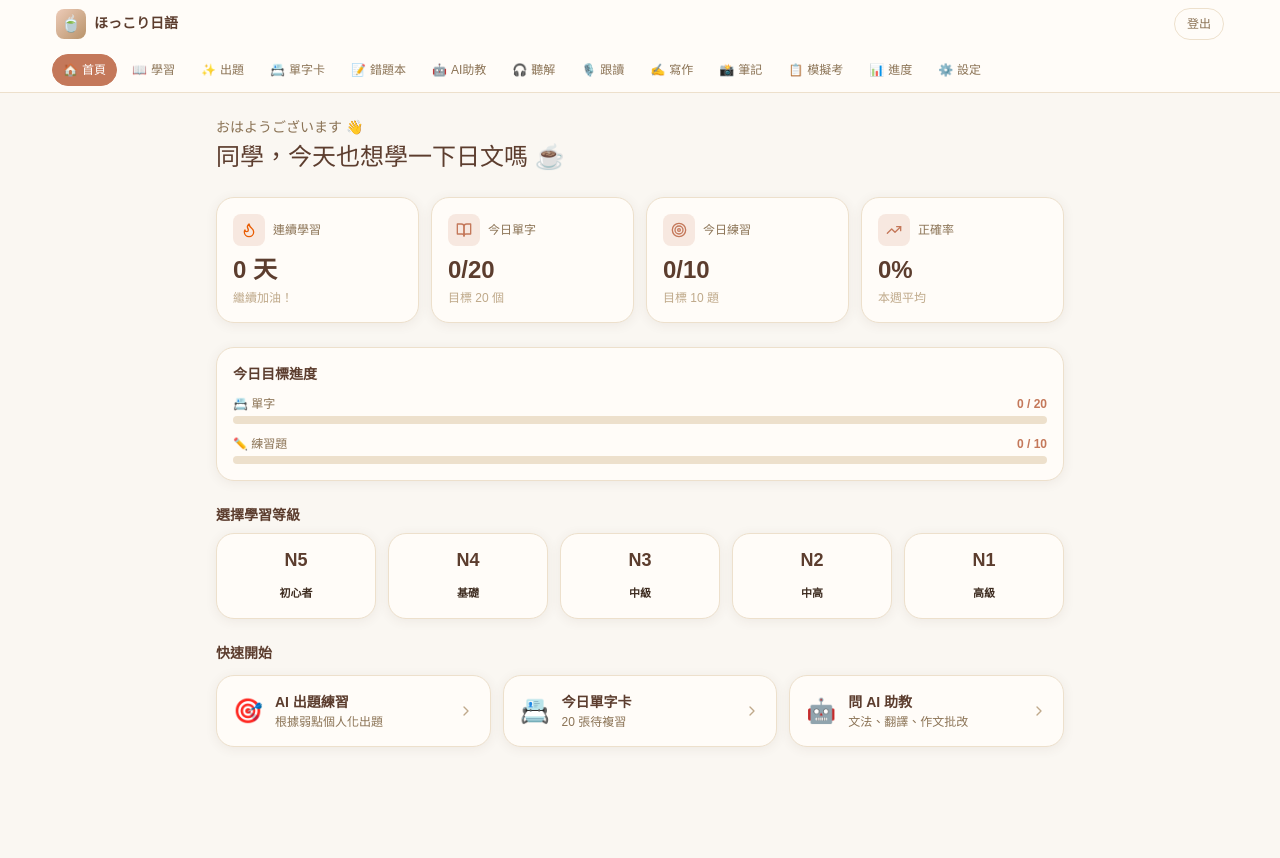
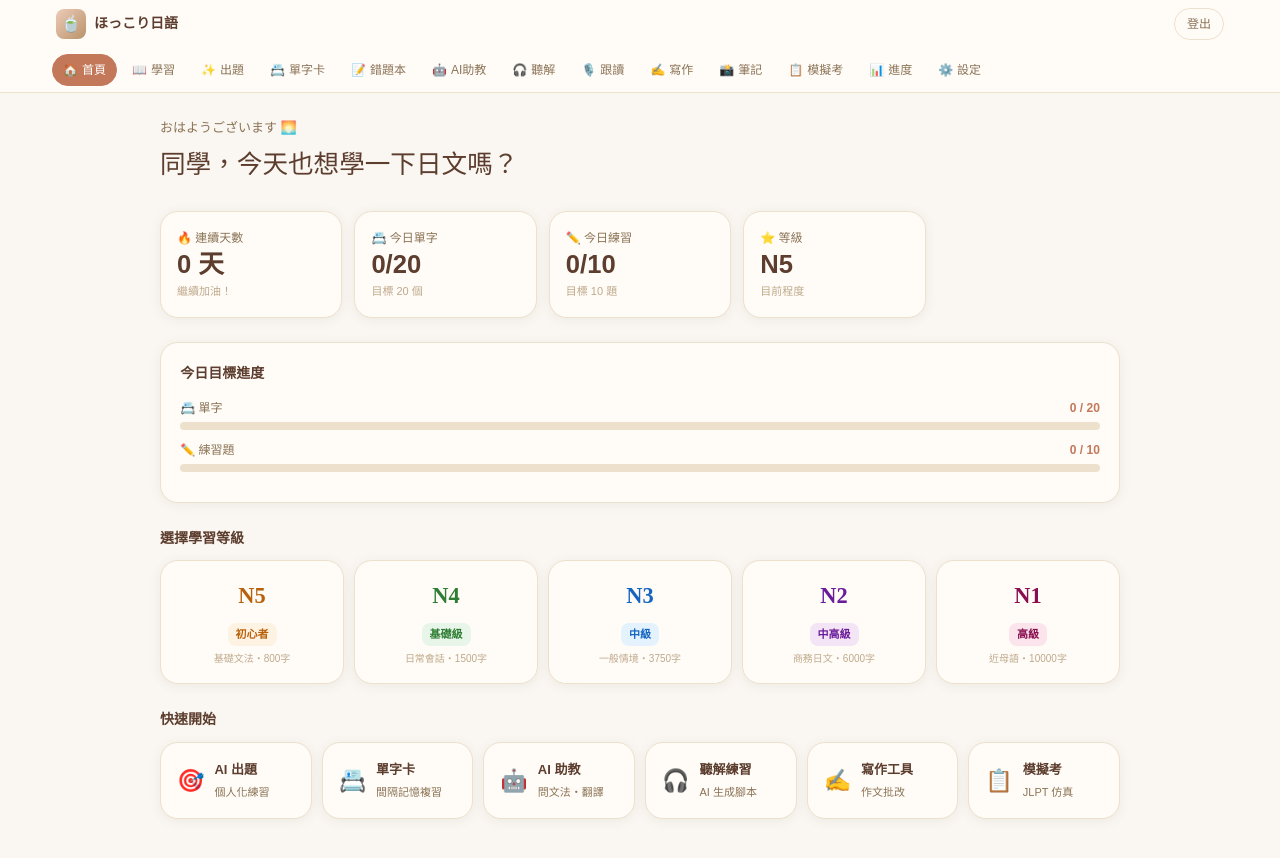
Before and after one commit to Bennyang0419/hokkori-japanese, a Next.js app: page /dashboard in a window 1280 px wide. Shown: the top 858 px of the page. Before the commit the page ends 800 px from the top, so only its background shows below. Built offline with nearby package versions, Linux system fonts and the light colour scheme; no server answers; a web font is replaced by a local one.

Commit message:
Update page.tsx

```diff
--- a/src/app/(main)/dashboard/page.tsx
+++ b/src/app/(main)/dashboard/page.tsx
@@ -1,141 +1,126 @@
 'use client'
 import { useEffect, useState } from 'react'
-import { motion } from 'framer-motion'
-import { Flame, BookOpen, Target, TrendingUp, ChevronRight, Star } from 'lucide-react'
 import Link from 'next/link'
 import { createClient } from '@/lib/supabase/client'
 import { useAuth } from '@/hooks/useAuth'
-import { cn, formatRate } from '@/lib/utils'
-import type { DailyProgress } from '@/types'
 
-const LEVELS = ['N5','N4','N3','N2','N1'] as const
+const LEVELS = [
+  { lv:'N5', zh:'初心者', color:'#B8610A', bg:'#FEF3E2', desc:'基礎文法・800字' },
+  { lv:'N4', zh:'基礎級', color:'#2E7D32', bg:'#E8F5E9', desc:'日常會話・1500字' },
+  { lv:'N3', zh:'中級',   color:'#1565C0', bg:'#E3F2FD', desc:'一般情境・3750字' },
+  { lv:'N2', zh:'中高級', color:'#6A1B9A', bg:'#F3E5F5', desc:'商務日文・6000字' },
+  { lv:'N1', zh:'高級',   color:'#880E4F', bg:'#FCE4EC', desc:'近母語・10000字' },
+]
 
-function StatCard({ icon: Icon, label, value, sub, color }: {
-  icon: React.ElementType; label: string; value: string | number
-  sub?: string; color?: string
-}) {
-  return (
-    <motion.div initial={{ opacity:0, y:12 }} animate={{ opacity:1, y:0 }}
-      className="card p-4">
-      <div className="flex items-center gap-2 mb-2">
-        <div className="w-8 h-8 rounded-lg flex items-center justify-center"
-          style={{ background: 'var(--blush)' }}>
-          <Icon size={16} style={{ color: color ?? 'var(--accent)' }} />
-        </div>
-        <span className="text-xs font-medium" style={{ color: 'var(--text-muted)' }}>{label}</span>
-      </div>
-      <div className="text-2xl font-bold" style={{ color: 'var(--espresso)' }}>{value}</div>
-      {sub && <div className="text-xs mt-1" style={{ color: 'var(--text-light)' }}>{sub}</div>}
-    </motion.div>
-  )
-}
+const QUICK = [
+  { href:'/quiz',       emoji:'🎯', title:'AI 出題',   desc:'個人化練習' },
+  { href:'/flashcards', emoji:'📇', title:'單字卡',    desc:'間隔記憶複習' },
+  { href:'/chat',       emoji:'🤖', title:'AI 助教',   desc:'問文法・翻譯' },
+  { href:'/listening',  emoji:'🎧', title:'聽解練習',  desc:'AI 生成腳本' },
+  { href:'/writing',    emoji:'✍️',  title:'寫作工具',  desc:'作文批改' },
+  { href:'/mock-exam',  emoji:'📋', title:'模擬考',    desc:'JLPT 仿真' },
+]
 
 export default function DashboardPage() {
   const { profile } = useAuth()
-  const [progress, setProgress] = useState<DailyProgress | null>(null)
   const supabase = createClient()
+  const [progress, setProgress] = useState<any>(null)
 
   useEffect(() => {
     if (!profile) return
-    supabase
-      .from('daily_progress')
-      .select('*')
-      .eq('user_id', profile.id)
-      .eq('date', new Date().toISOString().split('T')[0])
-      .single()
-      .then(({ data }) => setProgress(data as DailyProgress | null))
+    const today = new Date().toISOString().split('T')[0]
+    supabase.from('daily_progress').select('*')
+      .eq('user_id', profile.id).eq('date', today).single()
+      .then(({ data }) => setProgress(data))
   }, [profile])
 
   const hour = new Date().getHours()
-  const greeting = hour < 12 ? 'おはようございます' : hour < 18 ? 'こんにちは' : 'こんばんは'
-  const wordsGoal   = profile?.daily_goal_words   ?? 20
-  const quizzesGoal = profile?.daily_goal_quizzes ?? 10
+  const greeting = hour < 12 ? 'おはようございます 🌅' : hour < 18 ? 'こんにちは ☕' : 'こんばんは 🌙'
+  const wordsGoal = profile?.daily_goal_words ?? 20
+  const quizGoal = profile?.daily_goal_quizzes ?? 10
+  const wordsDone = progress?.words_studied ?? 0
+  const quizDone = progress?.quizzes_done ?? 0
+  const streak = progress?.streak_day ?? 0
 
   return (
-    <div className="p-6 max-w-4xl mx-auto">
+    <div style={{ minHeight:'100vh', background:'var(--cream)', padding:'1.5rem' }}>
+      <div style={{ maxWidth:960, margin:'0 auto' }}>
 
-      {/* Header */}
-      <motion.div initial={{ opacity:0, y:-8 }} animate={{ opacity:1, y:0 }}
-        className="mb-6">
-        <p className="text-sm mb-1" style={{ color: 'var(--text-muted)' }}>{greeting} 👋</p>
-        <h1 className="font-serif text-2xl font-medium" style={{ color: 'var(--espresso)' }}>
-          {profile?.display_name ?? '同學'}，今天也想學一下日文嗎 ☕
+        {/* Greeting */}
+        <div style={{ marginBottom:'1.5rem' }}>
+          <p style={{ fontSize:13, color:'var(--text-muted)', marginBottom:4 }}>{greeting}</p>
+          <h1 style={{ fontFamily:'serif', fontSize:'1.6rem', fontWeight:500, color:'var(--espresso)', margin:0 }}>
+            {profile?.display_name ?? '同學'}，今天也想學一下日文嗎？
           </h1>
-      </motion.div>
-
-      {/* Stats row */}
-      <div className="grid grid-cols-2 md:grid-cols-4 gap-3 mb-6">
-        <StatCard icon={Flame}    label="連續學習" value={`${progress?.streak_day ?? 0} 天`} sub="繼續加油！" color="#E85D04" />
-        <StatCard icon={BookOpen} label="今日單字" value={`${progress?.words_studied ?? 0}/${wordsGoal}`} sub={`目標 ${wordsGoal} 個`} />
-        <StatCard icon={Target}   label="今日練習" value={`${progress?.quizzes_done ?? 0}/${quizzesGoal}`} sub={`目標 ${quizzesGoal} 題`} />
-        <StatCard icon={TrendingUp} label="正確率" value={formatRate(progress?.quizzes_done ?? 0, progress?.quizzes_done ?? 0)} sub="本週平均" />
         </div>
 
-      {/* Today's goals progress */}
-      <motion.div initial={{ opacity:0 }} animate={{ opacity:1 }} transition={{ delay: 0.1 }}
-        className="card p-4 mb-6">
-        <h2 className="text-sm font-semibold mb-3" style={{ color: 'var(--espresso)' }}>今日目標進度</h2>
-        <div className="space-y-3">
+        {/* Stats */}
+        <div style={{ display:'grid', gridTemplateColumns:'repeat(auto-fill,minmax(160px,1fr))', gap:12, marginBottom:'1.5rem' }}>
           {[
-            { label: '單字', done: progress?.words_studied ?? 0, goal: wordsGoal, emoji: '📇' },
-            { label: '練習題', done: progress?.quizzes_done ?? 0, goal: quizzesGoal, emoji: '✏️' },
-          ].map(({ label, done, goal, emoji }) => (
-            <div key={label}>
-              <div className="flex justify-between text-xs mb-1" style={{ color: 'var(--text-muted)' }}>
-                <span>{emoji} {label}</span>
-                <span style={{ color: 'var(--accent)', fontWeight: 600 }}>{done} / {goal}</span>
+            { label:'🔥 連續天數', value:`${streak} 天`, sub:'繼續加油！' },
+            { label:'📇 今日單字', value:`${wordsDone}/${wordsGoal}`, sub:`目標 ${wordsGoal} 個` },
+            { label:'✏️ 今日練習', value:`${quizDone}/${quizGoal}`, sub:`目標 ${quizGoal} 題` },
+            { label:'⭐ 等級', value: profile?.current_level ?? 'N5', sub:'目前程度' },
+          ].map(s => (
+            <div key={s.label} className="card" style={{ padding:'1rem' }}>
+              <div style={{ fontSize:12, color:'var(--text-muted)', marginBottom:4 }}>{s.label}</div>
+              <div style={{ fontSize:'1.6rem', fontWeight:700, color:'var(--espresso)', lineHeight:1 }}>{s.value}</div>
+              <div style={{ fontSize:11, color:'var(--text-light)', marginTop:4 }}>{s.sub}</div>
+            </div>
+          ))}
+        </div>
+
+        {/* Today progress bars */}
+        <div className="card" style={{ padding:'1.2rem', marginBottom:'1.5rem' }}>
+          <h2 style={{ fontSize:14, fontWeight:600, color:'var(--espresso)', marginBottom:12, margin:'0 0 12px' }}>今日目標進度</h2>
+          {[
+            { label:'📇 單字', done:wordsDone, goal:wordsGoal },
+            { label:'✏️ 練習題', done:quizDone, goal:quizGoal },
+          ].map(({ label, done, goal }) => (
+            <div key={label} style={{ marginBottom:10 }}>
+              <div style={{ display:'flex', justifyContent:'space-between', fontSize:12, marginBottom:4, color:'var(--text-muted)' }}>
+                <span>{label}</span>
+                <span style={{ color:'var(--accent)', fontWeight:600 }}>{done} / {goal}</span>
               </div>
               <div className="progress-track">
-                <motion.div className="progress-fill"
-                  initial={{ width: 0 }}
-                  animate={{ width: `${Math.min(100, (done / goal) * 100)}%` }}
-                  transition={{ delay: 0.3, duration: 0.6 }} />
+                <div className="progress-fill" style={{ width:`${Math.min(100,(done/goal)*100)}%` }}/>
               </div>
             </div>
           ))}
         </div>
-      </motion.div>
 
-      {/* Level cards */}
-      <div className="mb-2 flex items-center justify-between">
-        <h2 className="text-sm font-semibold" style={{ color: 'var(--espresso)' }}>選擇學習等級</h2>
-      </div>
-      <div className="grid grid-cols-5 gap-3 mb-6">
-        {LEVELS.map((lvl, i) => (
-          <motion.div key={lvl}
-            initial={{ opacity:0, y:10 }} animate={{ opacity:1, y:0 }}
-            transition={{ delay: 0.1 * i }}>
-            <Link href={`/learn/${lvl}`}
-              className={cn('card-hover p-3 text-center block',
-                profile?.current_level === lvl ? 'ring-2 ring-[var(--accent)]' : '')}>
-              <div className="font-bold text-lg font-serif mb-1" style={{ color: 'var(--espresso)' }}>{lvl}</div>
-              <div className={cn('badge mx-auto', `badge-${lvl.toLowerCase()}`)}>
-                {['初心者','基礎','中級','中高','高級'][i]}
+        {/* Level selector */}
+        <h2 style={{ fontSize:14, fontWeight:600, color:'var(--espresso)', marginBottom:10 }}>選擇學習等級</h2>
+        <div style={{ display:'grid', gridTemplateColumns:'repeat(5,1fr)', gap:10, marginBottom:'1.5rem' }}>
+          {LEVELS.map(({ lv, zh, color, bg, desc }) => (
+            <Link key={lv} href={`/learn/${lv}`}
+              style={{ textDecoration:'none', display:'block' }}>
+              <div className="card-hover" style={{ padding:'1rem', textAlign:'center',
+                border: profile?.current_level===lv ? `2px solid ${color}` : '1px solid var(--biscuit)' }}>
+                <div style={{ fontFamily:'serif', fontSize:'1.4rem', fontWeight:700, color, marginBottom:4 }}>{lv}</div>
+                <div style={{ fontSize:11, fontWeight:600, color, background:bg, padding:'2px 8px', borderRadius:8, display:'inline-block', marginBottom:4 }}>{zh}</div>
+                <div style={{ fontSize:10, color:'var(--text-light)' }}>{desc}</div>
               </div>
             </Link>
-          </motion.div>
           ))}
         </div>
 
         {/* Quick actions */}
-      <h2 className="text-sm font-semibold mb-3" style={{ color: 'var(--espresso)' }}>快速開始</h2>
-      <div className="grid grid-cols-1 md:grid-cols-3 gap-3">
-        {[
-          { href: '/quiz',       emoji: '🎯', title: 'AI 出題練習', desc: '根據弱點個人化出題' },
-          { href: '/flashcards', emoji: '📇', title: '今日單字卡',   desc: `${wordsGoal} 張待複習` },
-          { href: '/chat',       emoji: '🤖', title: '問 AI 助教',   desc: '文法、翻譯、作文批改' },
-        ].map(({ href, emoji, title, desc }) => (
-          <Link key={href} href={href}
-            className="card-hover p-4 flex items-center gap-3">
-            <div className="text-2xl">{emoji}</div>
-            <div className="flex-1">
-              <div className="font-semibold text-sm" style={{ color: 'var(--espresso)' }}>{title}</div>
-              <div className="text-xs mt-0.5" style={{ color: 'var(--text-muted)' }}>{desc}</div>
+        <h2 style={{ fontSize:14, fontWeight:600, color:'var(--espresso)', marginBottom:10 }}>快速開始</h2>
+        <div style={{ display:'grid', gridTemplateColumns:'repeat(auto-fill,minmax(150px,1fr))', gap:10 }}>
+          {QUICK.map(({ href, emoji, title, desc }) => (
+            <Link key={href} href={href} style={{ textDecoration:'none' }}>
+              <div className="card-hover" style={{ padding:'1rem', display:'flex', alignItems:'center', gap:10 }}>
+                <span style={{ fontSize:22 }}>{emoji}</span>
+                <div>
+                  <div style={{ fontSize:13, fontWeight:600, color:'var(--espresso)' }}>{title}</div>
+                  <div style={{ fontSize:11, color:'var(--text-muted)', marginTop:2 }}>{desc}</div>
                 </div>
-            <ChevronRight size={16} style={{ color: 'var(--text-light)' }} />
+              </div>
             </Link>
           ))}
         </div>
       </div>
+    </div>
   )
 }
```
Lines whose indentation alone changed are shown as unchanged.
